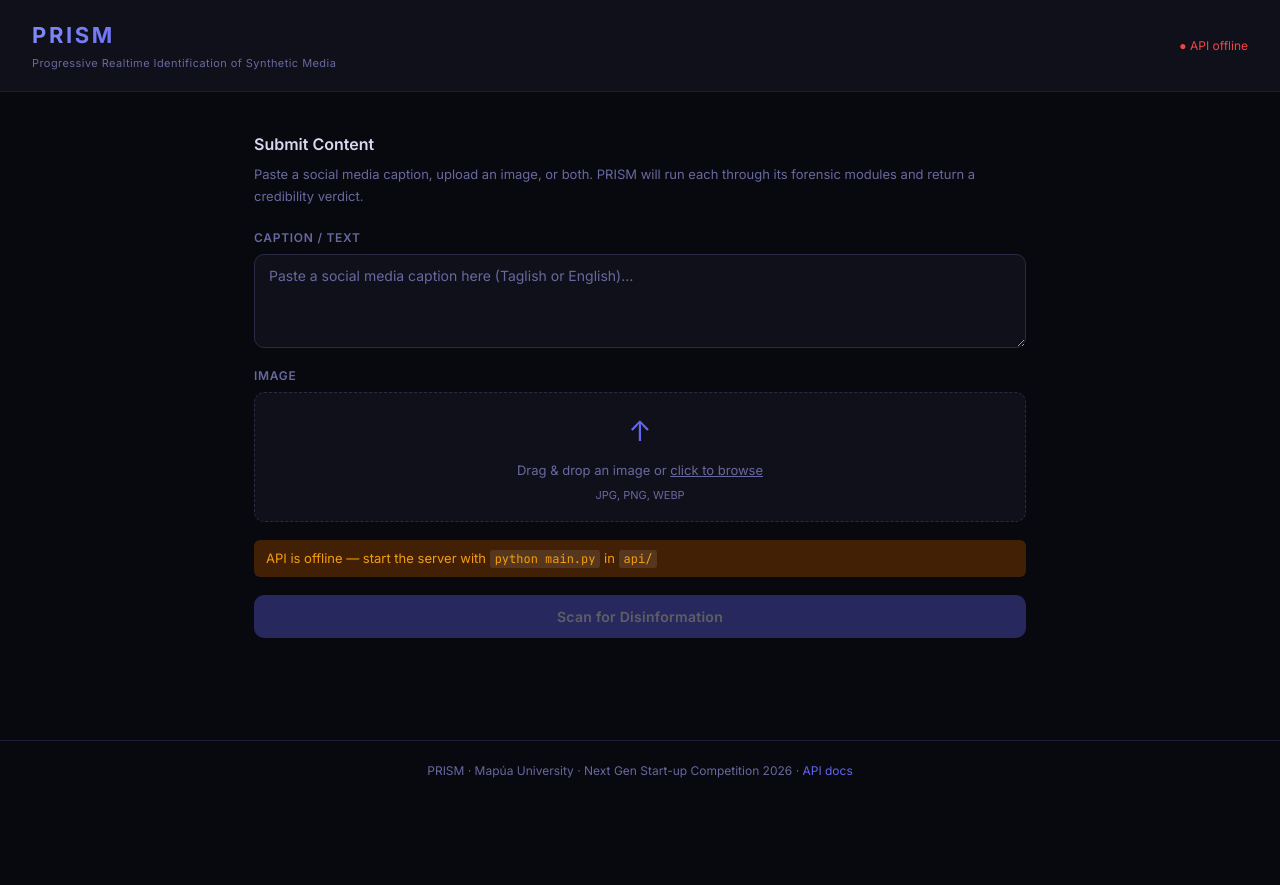
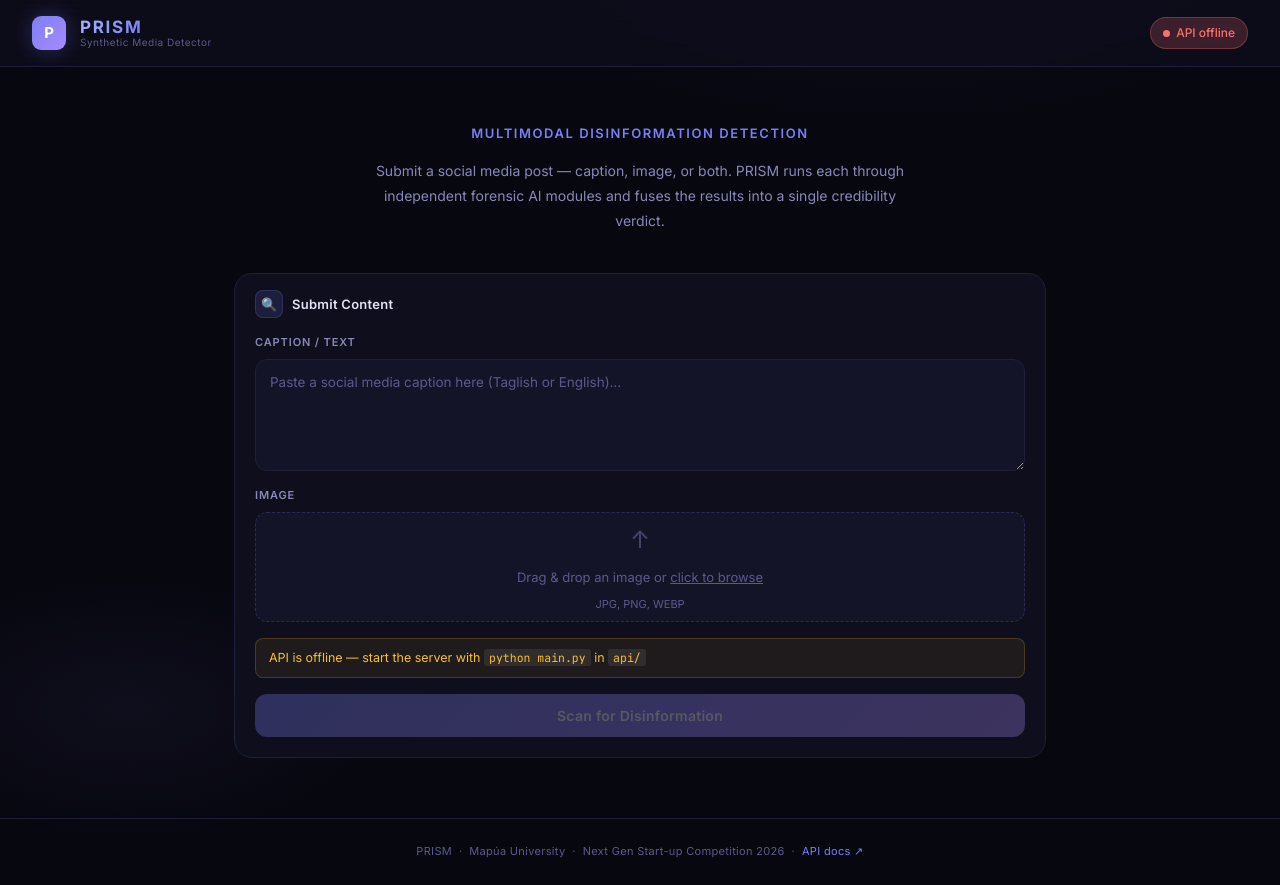
Before and after one commit to lncadrnn/P.R.I.S.M., a React (Vite) app in the folder web/: page / in a window 1280 px wide. Before the commit the page ends 800 px from the top, so only its background shows below. Built offline with nearby package versions, Linux system fonts and the light colour scheme; no server answers.

Commit message:
feat: enhance UI components with improved styling and layout adjustments

```diff
--- a/web/src/App.jsx
+++ b/web/src/App.jsx
@@ -14,40 +14,62 @@ export default function App() {
       .catch(() => setApiOnline(false))
   }, [])
 
+  const statusClass = apiOnline === null ? styles.statusChecking : apiOnline ? styles.statusOnline : styles.statusOffline
+  const statusText  = apiOnline === null ? 'Connecting…' : apiOnline ? 'All systems online' : 'API offline'
+
   return (
     <div className={styles.layout}>
       <header className={styles.header}>
         <div className={styles.logo}>
-          <span className={styles.prism}>PRISM</span>
-          <span className={styles.tagline}>Progressive Realtime Identification of Synthetic Media</span>
+          <div className={styles.logoMark}>P</div>
+          <div className={styles.logoText}>
+            <span className={styles.prism}>PRISM</span>
+            <span className={styles.tagline}>Synthetic Media Detector</span>
+          </div>
         </div>
-        <div className={styles.status}>
-          <span className={apiOnline === null ? styles.statusChecking : apiOnline ? styles.statusOnline : styles.statusOffline}>
-            {apiOnline === null ? '● checking…' : apiOnline ? '● API online' : '● API offline'}
-          </span>
+        <div className={`${styles.statusPill} ${statusClass}`}>
+          <span className={styles.statusDot} />
+          {statusText}
         </div>
       </header>
 
+      <div className={styles.hero}>
+        <p className={styles.heroTitle}>Multimodal Disinformation Detection</p>
+        <p className={styles.heroDesc}>
+          Submit a social media post — caption, image, or both. PRISM runs each through
+          independent forensic AI modules and fuses the results into a single credibility verdict.
+        </p>
+      </div>
+
       <main className={styles.main}>
-        <section className={styles.formSection}>
-          <h2 className={styles.sectionTitle}>Submit Content</h2>
-          <p className={styles.sectionSub}>
-            Paste a social media caption, upload an image, or both. PRISM will run each through its forensic modules and return a credibility verdict.
-          </p>
-          <SubmitForm onResult={setResult} disabled={apiOnline === false} />
-        </section>
+        <div className={result ? styles.grid : ''}>
+          <div className={styles.panel}>
+            <div className={styles.panelHeader}>
+              <div className={styles.panelIcon}>🔍</div>
+              <span className={styles.panelTitle}>Submit Content</span>
+            </div>
+            <div className={styles.panelBody}>
+              <SubmitForm onResult={setResult} disabled={apiOnline === false} />
+            </div>
+          </div>
 
-        {result && (
-          <section className={styles.resultSection}>
-            <h2 className={styles.sectionTitle}>Forensic Verdict</h2>
-            <VerdictCard result={result} />
-          </section>
-        )}
+          {result && (
+            <div className={styles.panel}>
+              <div className={styles.panelHeader}>
+                <div className={styles.panelIcon}>⚖️</div>
+                <span className={styles.panelTitle}>Forensic Verdict</span>
+              </div>
+              <div className={styles.panelBody}>
+                <VerdictCard result={result} />
+              </div>
+            </div>
+          )}
+        </div>
       </main>
 
       <footer className={styles.footer}>
-        PRISM · Mapúa University · Next Gen Start-up Competition 2026 ·{' '}
-        <a href="http://127.0.0.1:8000/docs" target="_blank" rel="noreferrer">API docs</a>
+        PRISM &nbsp;·&nbsp; Mapúa University &nbsp;·&nbsp; Next Gen Start-up Competition 2026
+        &nbsp;·&nbsp; <a href="http://127.0.0.1:8000/docs" target="_blank" rel="noreferrer">API docs ↗</a>
       </footer>
     </div>
   )
--- a/web/src/App.module.css
+++ b/web/src/App.module.css
@@ -2,72 +2,158 @@
   min-height: 100vh;
   display: flex;
   flex-direction: column;
+  background:
+    radial-gradient(ellipse 60% 40% at 70% -10%, rgba(124,127,245,0.08) 0%, transparent 60%),
+    radial-gradient(ellipse 40% 30% at 10% 80%, rgba(167,139,250,0.05) 0%, transparent 50%),
+    var(--bg);
 }
 
+/* ── Header ── */
 .header {
   display: flex;
   align-items: center;
   justify-content: space-between;
-  padding: 18px 32px;
+  padding: 16px 32px;
   border-bottom: 1px solid var(--border);
-  background: var(--surface);
+  background: rgba(14,14,28,0.85);
+  backdrop-filter: blur(12px);
+  -webkit-backdrop-filter: blur(12px);
   position: sticky;
   top: 0;
-  z-index: 10;
+  z-index: 50;
 }
 
-.logo { display: flex; flex-direction: column; gap: 2px; }
+.logo { display: flex; align-items: center; gap: 14px; }
+
+.logoMark {
+  width: 34px;
+  height: 34px;
+  border-radius: 9px;
+  background: linear-gradient(135deg, #7c7ff5, #a78bfa);
+  display: flex;
+  align-items: center;
+  justify-content: center;
+  font-size: 15px;
+  font-weight: 800;
+  color: #fff;
+  letter-spacing: -0.02em;
+  flex-shrink: 0;
+  box-shadow: 0 0 20px rgba(124,127,245,0.3);
+}
+
+.logoText { display: flex; flex-direction: column; gap: 1px; }
 
 .prism {
-  font-size: 22px;
+  font-size: 17px;
   font-weight: 700;
-  letter-spacing: 0.12em;
-  background: linear-gradient(135deg, #818cf8, #6366f1, #4f46e5);
+  letter-spacing: 0.1em;
+  background: linear-gradient(135deg, #a5b4fc, #7c7ff5, #818cf8);
   -webkit-background-clip: text;
   -webkit-text-fill-color: transparent;
   background-clip: text;
+  line-height: 1;
 }
 
-.tagline { font-size: 11px; color: var(--text-muted); letter-spacing: 0.04em; }
+.tagline { font-size: 10px; color: var(--text-muted); letter-spacing: 0.05em; line-height: 1; }
 
-.statusChecking { font-size: 12px; color: var(--text-muted); }
-.statusOnline   { font-size: 12px; color: var(--real); }
-.statusOffline  { font-size: 12px; color: var(--fake); }
+.statusPill {
+  display: flex;
+  align-items: center;
+  gap: 6px;
+  padding: 5px 12px;
+  border-radius: 20px;
+  font-size: 12px;
+  font-weight: 500;
+  border: 1px solid;
+}
+.statusChecking { background: rgba(148,163,184,0.06); border-color: var(--border2); color: var(--text-muted); }
+.statusOnline   { background: var(--real-glow); border-color: rgba(52,211,153,0.3); color: var(--real); }
+.statusOffline  { background: var(--fake-glow); border-color: rgba(248,113,113,0.3); color: var(--fake); }
 
+.statusDot { width: 7px; height: 7px; border-radius: 50%; background: currentColor; }
+.statusOnline .statusDot { box-shadow: 0 0 6px currentColor; animation: pulse 2s infinite; }
+@keyframes pulse { 0%,100% { opacity:1; } 50% { opacity:0.4; } }
+
+/* ── Hero ── */
+.hero {
+  text-align: center;
+  padding: 56px 24px 0;
+  max-width: 600px;
+  margin: 0 auto;
+}
+.heroTitle {
+  font-size: 13px;
+  font-weight: 600;
+  letter-spacing: 0.12em;
+  text-transform: uppercase;
+  color: var(--accent);
+  margin-bottom: 14px;
+}
+.heroDesc {
+  font-size: 14px;
+  color: var(--text-dim);
+  line-height: 1.8;
+}
+
+/* ── Main ── */
 .main {
   flex: 1;
-  max-width: 820px;
+  max-width: 860px;
   width: 100%;
   margin: 0 auto;
-  padding: 40px 24px;
+  padding: 40px 24px 60px;
   display: flex;
   flex-direction: column;
-  gap: 48px;
+  gap: 32px;
 }
 
-.sectionTitle {
-  font-size: 16px;
+.grid {
+  display: grid;
+  grid-template-columns: 1fr 1fr;
+  gap: 24px;
+  align-items: start;
+}
+@media (max-width: 700px) { .grid { grid-template-columns: 1fr; } }
+
+.panel {
+  background: var(--surface);
+  border: 1px solid var(--border);
+  border-radius: var(--radius-lg);
+  overflow: hidden;
+}
+
+.panelHeader {
+  padding: 16px 20px 0;
+  display: flex;
+  align-items: center;
+  gap: 9px;
+}
+.panelIcon {
+  width: 28px; height: 28px;
+  border-radius: 8px;
+  background: var(--accent-glow);
+  border: 1px solid rgba(124,127,245,0.2);
+  display: flex; align-items: center; justify-content: center;
+  font-size: 13px;
+}
+.panelTitle {
+  font-size: 13px;
   font-weight: 600;
   color: var(--text);
-  margin-bottom: 6px;
+  letter-spacing: 0.02em;
 }
-
-.sectionSub {
-  font-size: 13px;
-  color: var(--text-muted);
-  margin-bottom: 20px;
-  line-height: 1.7;
-}
+.panelBody { padding: 16px 20px 20px; }
 
 .formSection, .resultSection { display: flex; flex-direction: column; }
 
+/* ── Footer ── */
 .footer {
   text-align: center;
-  padding: 20px;
-  font-size: 12px;
+  padding: 24px;
+  font-size: 11px;
   color: var(--text-muted);
   border-top: 1px solid var(--border);
+  letter-spacing: 0.03em;
 }
-
 .footer a { color: var(--accent); text-decoration: none; }
-.footer a:hover { text-decoration: underline; }
+.footer a:hover { color: var(--accent2); }
--- a/web/src/components/SubmitForm.module.css
+++ b/web/src/components/SubmitForm.module.css
@@ -1,60 +1,94 @@
-.form { display: flex; flex-direction: column; gap: 18px; }
+.form { display: flex; flex-direction: column; gap: 16px; }
 
 .field { display: flex; flex-direction: column; gap: 7px; }
 
-.label { font-size: 12px; font-weight: 600; color: var(--text-muted); letter-spacing: 0.06em; text-transform: uppercase; }
+.label {
+  font-size: 11px;
+  font-weight: 600;
+  color: var(--text-dim);
+  letter-spacing: 0.08em;
+  text-transform: uppercase;
+}
 
 .textarea {
-  background: var(--surface);
-  border: 1px solid var(--border2);
+  background: var(--surface2);
+  border: 1px solid var(--border);
   border-radius: var(--radius);
   color: var(--text);
   padding: 12px 14px;
-  font-size: 14px;
+  font-size: 13.5px;
   resize: vertical;
   outline: none;
-  transition: border-color 0.15s;
+  transition: border-color 0.2s, box-shadow 0.2s;
+  line-height: 1.6;
 }
-.textarea:focus { border-color: var(--accent); }
+.textarea:focus {
+  border-color: var(--accent);
+  box-shadow: 0 0 0 3px var(--accent-glow);
+}
 .textarea::placeholder { color: var(--text-muted); }
 
 .dropzone {
-  background: var(--surface);
+  background: var(--surface2);
   border: 1.5px dashed var(--border2);
   border-radius: var(--radius);
-  min-height: 130px;
+  min-height: 110px;
   display: flex;
   align-items: center;
   justify-content: center;
   cursor: pointer;
-  transition: border-color 0.15s, background 0.15s;
+  transition: border-color 0.2s, background 0.2s, box-shadow 0.2s;
   overflow: hidden;
 }
-.dropzone:hover { border-color: var(--accent); background: var(--surface2); }
-.dragging { border-color: var(--accent) !important; background: var(--accent-dim) !important; }
-.hasImage { cursor: default; min-height: 180px; }
+.dropzone:hover {
+  border-color: var(--accent);
+  background: var(--surface3);
+  box-shadow: 0 0 0 3px var(--accent-glow);
+}
+.dragging {
+  border-color: var(--accent) !important;
+  background: var(--surface3) !important;
+  box-shadow: 0 0 0 3px var(--accent-glow) !important;
+}
+.hasImage { cursor: default; min-height: 160px; }
 
-.dropHint { display: flex; flex-direction: column; align-items: center; gap: 6px; color: var(--text-muted); font-size: 13px; }
-.dropIcon { font-size: 28px; color: var(--accent); }
-.dropSub { font-size: 11px; }
+.dropHint { display: flex; flex-direction: column; align-items: center; gap: 8px; color: var(--text-muted); font-size: 13px; }
+.dropIcon { font-size: 24px; opacity: 0.7; }
+.dropSub { font-size: 11px; color: var(--text-muted); }
 
-.previewWrap { position: relative; width: 100%; display: flex; justify-content: center; }
-.preview { max-height: 240px; max-width: 100%; border-radius: 6px; display: block; }
+.previewWrap { position: relative; width: 100%; display: flex; justify-content: center; padding: 8px; }
+.preview { max-height: 200px; max-width: 100%; border-radius: 8px; display: block; object-fit: contain; }
 .clearBtn {
-  position: absolute; top: 8px; right: 8px;
-  background: rgba(0,0,0,0.65); border: none; border-radius: 6px;
-  color: #fff; font-size: 12px; padding: 4px 10px; cursor: pointer;
+  position: absolute; top: 12px; right: 12px;
+  background: rgba(0,0,0,0.7);
+  border: 1px solid rgba(255,255,255,0.15);
+  border-radius: 6px;
+  color: #fff; font-size: 11px; padding: 3px 9px; cursor: pointer;
+  transition: background 0.15s;
 }
-.clearBtn:hover { background: var(--fake); }
+.clearBtn:hover { background: var(--fake); border-color: var(--fake); }
 
 .hidden { display: none; }
 
-.error { font-size: 13px; color: var(--fake); background: var(--fake-dim); border-radius: 6px; padding: 8px 12px; }
-.warning { font-size: 13px; color: #f59e0b; background: #422006; border-radius: 6px; padding: 8px 12px; }
-.warning code { font-family: var(--mono); font-size: 12px; background: rgba(255,255,255,0.1); padding: 1px 5px; border-radius: 3px; }
+.error {
+  font-size: 12.5px; color: var(--fake);
+  background: rgba(248,113,113,0.08);
+  border: 1px solid rgba(248,113,113,0.2);
+  border-radius: 8px; padding: 9px 13px;
+}
+.warning {
+  font-size: 12.5px; color: #fbbf24;
+  background: rgba(251,191,36,0.07);
+  border: 1px solid rgba(251,191,36,0.2);
+  border-radius: 8px; padding: 9px 13px;
+}
+.warning code {
+  font-family: var(--mono); font-size: 11.5px;
+  background: rgba(255,255,255,0.08); padding: 1px 5px; border-radius: 3px;
+}
 
 .submit {
-  background: var(--accent);
+  background: linear-gradient(135deg, #7c7ff5, #a78bfa);
   color: #fff;
   border: none;
   border-radius: var(--radius);
@@ -66,13 +100,18 @@
   align-items: center;
   justify-content: center;
   gap: 10px;
-  transition: opacity 0.15s, transform 0.1s;
+  transition: opacity 0.15s, transform 0.15s, box-shadow 0.15s;
+  box-shadow: 0 4px 16px rgba(124,127,245,0.25);
 }
-.submit:hover:not(:disabled) { opacity: 0.88; transform: translateY(-1px); }
-.submit:disabled { opacity: 0.35; cursor: not-allowed; }
+.submit:hover:not(:disabled) {
+  transform: translateY(-2px);
+  box-shadow: 0 6px 24px rgba(124,127,245,0.4);
+}
+.submit:active:not(:disabled) { transform: translateY(0); }
+.submit:disabled { opacity: 0.3; cursor: not-allowed; box-shadow: none; }
 
 .spinner {
-  width: 16px; height: 16px;
+  width: 15px; height: 15px;
   border: 2px solid rgba(255,255,255,0.3);
   border-top-color: #fff;
   border-radius: 50%;
--- a/web/src/index.css
+++ b/web/src/index.css
@@ -1,27 +1,46 @@
 *, *::before, *::after { box-sizing: border-box; margin: 0; padding: 0; }
 
 :root {
-  --bg:          #08080f;
-  --surface:     #10101a;
-  --surface2:    #18182a;
-  --border:      #1e1e35;
-  --border2:     #2a2a45;
-  --text:        #d8d8f0;
-  --text-muted:  #6868a0;
-  --accent:      #6366f1;
-  --accent-dim:  #3b3d8a;
-  --fake:        #ef4444;
-  --fake-dim:    #7f1d1d;
-  --real:        #22c55e;
-  --real-dim:    #14532d;
-  --radius:      10px;
+  --bg:          #070710;
+  --surface:     #0e0e1c;
+  --surface2:    #141428;
+  --surface3:    #1a1a35;
+  --border:      #1f1f3a;
+  --border2:     #2b2b50;
+  --text:        #e2e2f4;
+  --text-muted:  #5a5a8a;
+  --text-dim:    #8888b8;
+  --accent:      #7c7ff5;
+  --accent2:     #a78bfa;
+  --accent-glow: rgba(124,127,245,0.15);
+  --fake:        #f87171;
+  --fake-dim:    #450a0a;
+  --fake-glow:   rgba(248,113,113,0.2);
+  --real:        #34d399;
+  --real-dim:    #022c22;
+  --real-glow:   rgba(52,211,153,0.2);
+  --unknown:     #94a3b8;
+  --radius:      12px;
+  --radius-lg:   18px;
   --font:        'Inter', system-ui, sans-serif;
   --mono:        'JetBrains Mono', monospace;
+  --shadow:      0 4px 24px rgba(0,0,0,0.4);
+  --shadow-lg:   0 8px 48px rgba(0,0,0,0.6);
 }
 
-html, body { height: 100%; background: var(--bg); color: var(--text); font-family: var(--font); font-size: 15px; line-height: 1.6; -webkit-font-smoothing: antialiased; }
+html, body {
+  height: 100%;
+  background: var(--bg);
+  color: var(--text);
+  font-family: var(--font);
+  font-size: 15px;
+  line-height: 1.6;
+  -webkit-font-smoothing: antialiased;
+}
 
-::-webkit-scrollbar { width: 6px; } ::-webkit-scrollbar-track { background: var(--surface); } ::-webkit-scrollbar-thumb { background: var(--border2); border-radius: 3px; }
+::-webkit-scrollbar { width: 5px; }
+::-webkit-scrollbar-track { background: transparent; }
+::-webkit-scrollbar-thumb { background: var(--border2); border-radius: 3px; }
 
 button { cursor: pointer; font-family: var(--font); }
 input, textarea { font-family: var(--font); }
```
Also changed, not shown: web/src/components/VerdictCard.jsx (+46 -46 lines), web/src/components/VerdictCard.module.css (+57 -41 lines).
